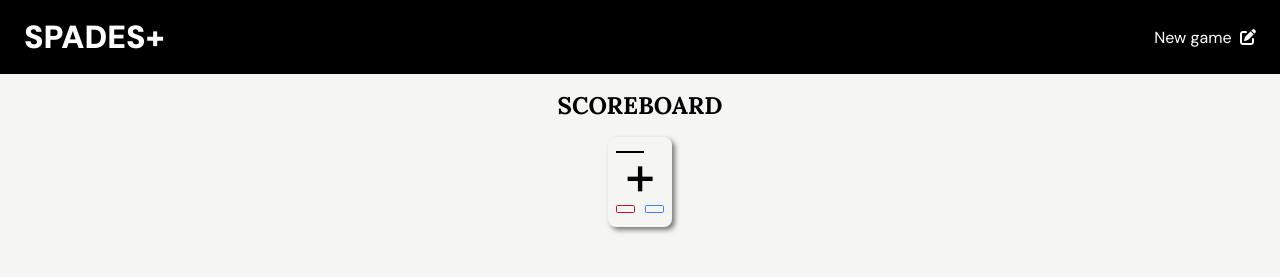
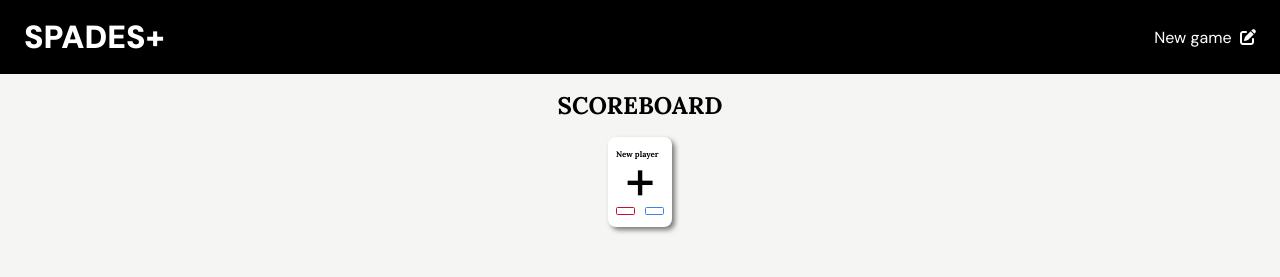
Before and after one commit to madisoncagle/spades-plus, a React (Create React App) app: page / in a window 1280 px wide. Shown: the top 277 px of the page. Built offline with nearby package versions, Linux system fonts and the light colour scheme.

Commit message:
Tiny UI changes

```diff
--- a/src/components/AddPlayerBtn.js
+++ b/src/components/AddPlayerBtn.js
@@ -6,7 +6,7 @@ function AddPlayerBtn({ onAdd }) {
         // </button>
 
         <button type="button" id="add-player-btn" onClick={onAdd}>
-            <span className="name-line"></span>
+            <span className="name-line">New player</span>
 
             <span className="add-player-plus">+</span>
 
--- a/src/index.css
+++ b/src/index.css
@@ -471,7 +471,6 @@ h1 {
 }
 
 .modal-warning {
-  font-size: 0.8rem;
   color: var(--red);
   text-align: center;
 }
@@ -520,7 +519,7 @@ h1 {
   border-radius: 0.5rem;
   box-shadow: rgba(0, 0, 0, 0.5) 3px 3px 5px;
   color: black;
-  background-color: transparent;
+  background-color: white;
   font-family: "Lora", serif;
   font-weight: 700;
   text-align: center;
@@ -533,14 +532,21 @@ h1 {
   /* transform: rotate(10deg); */
 
   .name-line {
-    background-color: white;
+    color: white;
   }
+
+  /* .add-player-plus {
+    transform: rotate(90deg);
+  } */
 }
 
 .name-line {
-  width: 1.75rem;
+  /* width: 1.75rem;
   height: 0.15rem;
-  background-color: black;
+  background-color: black; */
+
+  text-align: left;
+  font-size: 0.5rem;
 }
 
 .add-player-plus {
@@ -548,6 +554,7 @@ h1 {
   line-height: 2.5rem;
   width: 100%;
   text-align: center;
+  /* transition: all 0.2s; */
 }
 
 .tiny-rectangles {
```
